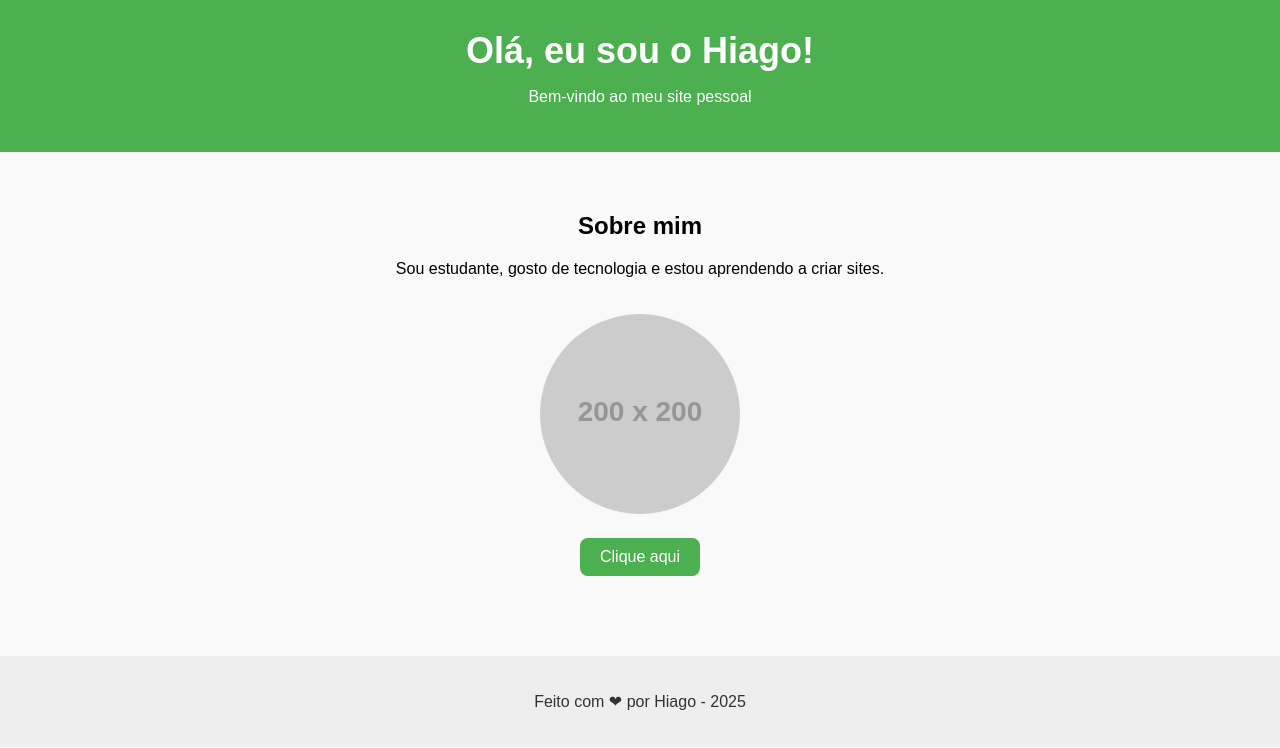
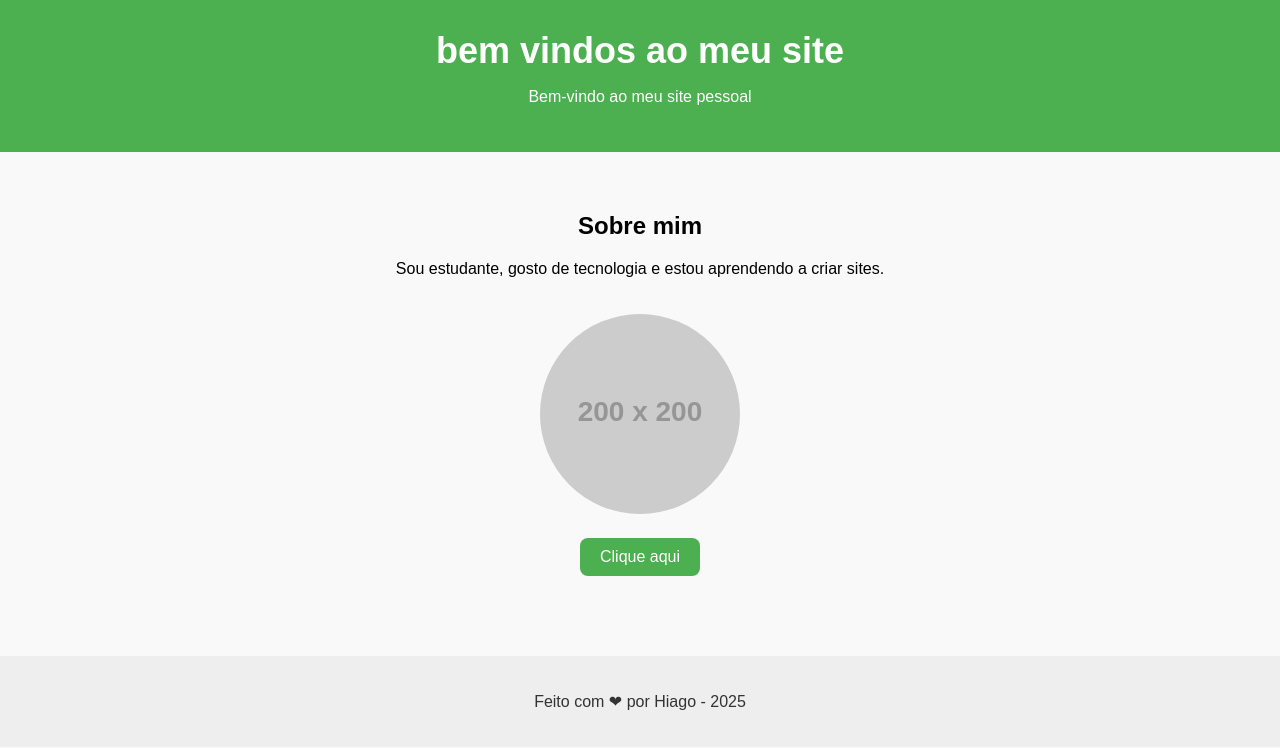
Before and after one commit to hiagojpg/meu-site, a plain HTML site: page index.html in a window 1280 px wide. Drawn offline with Linux system fonts and the light colour scheme; placeholder pictures from the web are drawn by us.

Commit message:
Update index.html

```diff
--- a/index.html
+++ b/index.html
@@ -54,7 +54,7 @@
 </head>
 <body>
   <header>
-    <h1>Olá, eu sou o Hiago!</h1>
+    <h1>bem vindos ao meu site</h1>
     <p>Bem-vindo ao meu site pessoal</p>
   </header>
 
```
